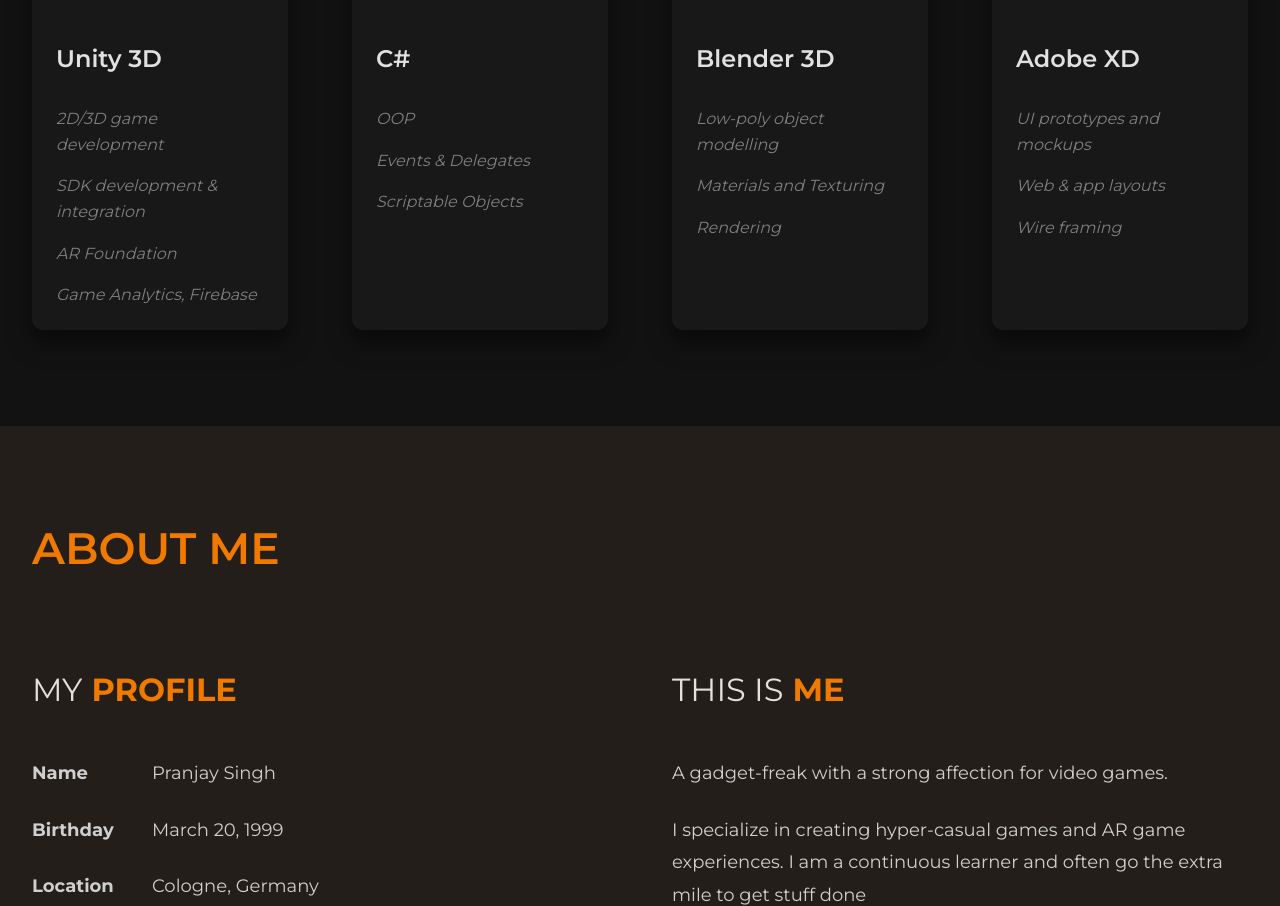
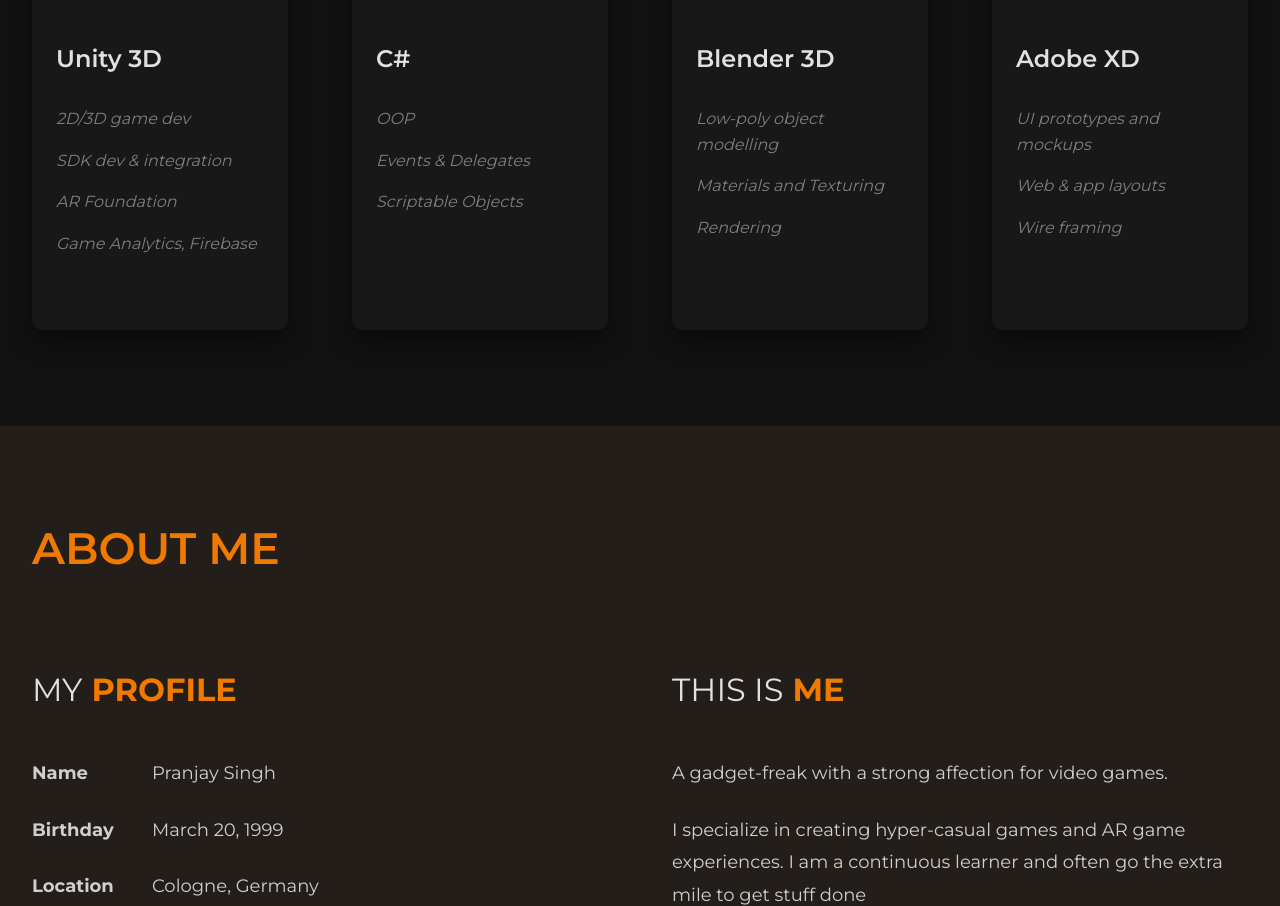
Before and after one commit to PranjaySingh/PranjaySingh.github.io, a plain HTML site: page index.html in a window 1280 px wide. Shown: the part 2889-3795 px from the top of the page. Drawn offline with nearby package versions, Linux system fonts and the light colour scheme.

Commit message:
Shorten skill descriptions for Unity 3D

```diff
--- a/index.html
+++ b/index.html
@@ -177,8 +177,8 @@
             <div class="skill-text">
               <p class="skill-name">Unity 3D</p>
               <ul class="subskills">
-                <li class="subskill">2D/3D game development</li>
-                <li class="subskill">SDK development & integration</li>
+                <li class="subskill">2D/3D game dev</li>
+                <li class="subskill">SDK dev & integration</li>
                 <li class="subskill">AR Foundation</li>
                 <li class="subskill">Game Analytics, Firebase</li>
               </ul>
```
